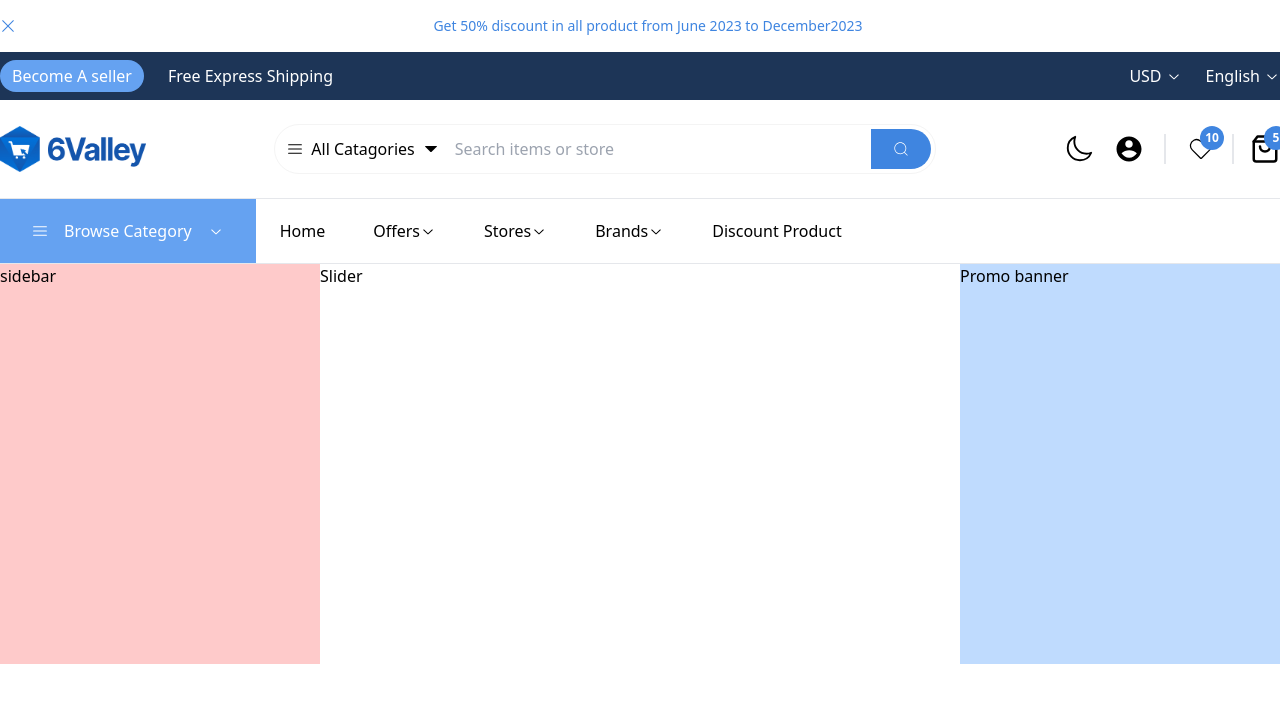
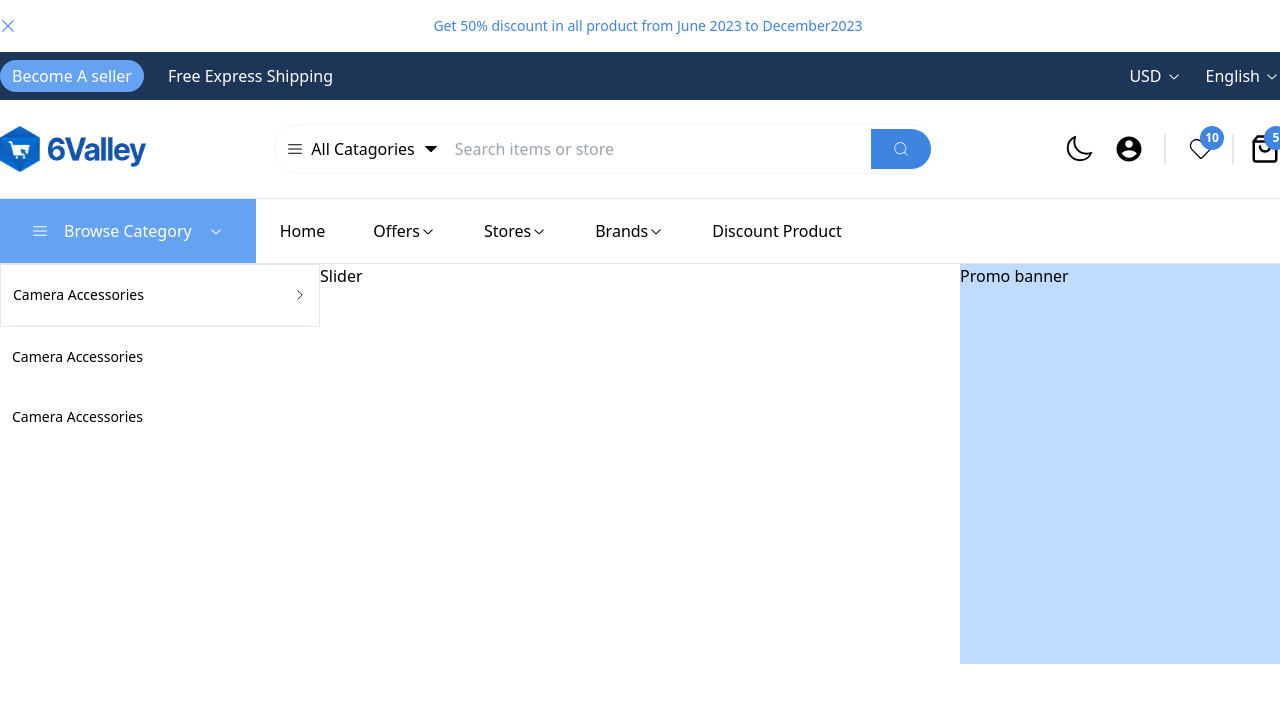
Before and after one commit to amin-ruhul/e-com-template, a Next.js app: page / in a window 1280 px wide. Shown: the top 702 px of the page. Built offline with nearby package versions, Linux system fonts and the light colour scheme.

Commit message:
Design 2 lavel side menu

```diff
--- /dev/null
+++ b/components/data-display/icons/chevron-right/index.jsx
@@ -0,0 +1,24 @@
+import React from "react";
+
+function ChevronRight() {
+  return (
+    <svg
+      stroke="currentColor"
+      fill="none"
+      strokeWidth="1.5"
+      viewBox="0 0 24 24"
+      aria-hidden="true"
+      height="1em"
+      width="1em"
+      xmlns="http://www.w3.org/2000/svg"
+    >
+      <path
+        strokeLinecap="round"
+        strokeLinejoin="round"
+        d="M8.25 4.5l7.5 7.5-7.5 7.5"
+      ></path>
+    </svg>
+  );
+}
+
+export default ChevronRight;
--- a/components/navigation/mega-drop-down/index.jsx
+++ b/components/navigation/mega-drop-down/index.jsx
@@ -4,7 +4,7 @@ import PropTypes from "prop-types";
 
 function MegaDropDown({ dropDownData }) {
   return (
-    <section className="min-w-[25rem] columns-2 space-y-5 rounded-b-md border bg-white p-4">
+    <section className="z-50 min-w-[25rem] columns-2 space-y-5 rounded-b-md border bg-white p-4">
       {dropDownData.map((dropDown) => (
         <div key={dropDown.slug}>
           <Link href={`/${dropDown.slug}`}>
--- /dev/null
+++ b/components/navigation/side-menu/index.jsx
@@ -0,0 +1,61 @@
+import React from "react";
+import ChevronRight from "@/components/data-display/icons/chevron-right";
+import { motion } from "framer-motion";
+import SubMenu from "./sub-menu";
+
+function SideMenu() {
+  const animateVariation = {
+    initial: {
+      x: 350,
+      opacity: 0,
+      transition: {
+        duration: 0.3,
+      },
+      transitionEnd: {
+        display: "none",
+      },
+    },
+    animate: {
+      display: "block",
+      x: 371,
+      opacity: 1,
+      transition: {
+        duration: 0.3,
+      },
+    },
+  };
+
+  return (
+    <div>
+      <ul className=" text-sm font-light">
+        <motion.li
+          initial="initial"
+          animate="initial"
+          exit="exit"
+          whileHover="animate"
+          className="relative cursor-pointer border px-3"
+        >
+          <div className="flex items-center justify-between border-b border-secondary py-5">
+            <p>Camera Accessories</p>
+            <ChevronRight />
+          </div>
+
+          <motion.div
+            className="absolute top-0 z-50 bg-white shadow-sm"
+            variants={animateVariation}
+          >
+            <SubMenu />
+          </motion.div>
+        </motion.li>
+        <li className="px-3 py-5">
+          <p>Camera Accessories</p>
+        </li>
+        <li className="px-3 py-5">
+          <p>Camera Accessories</p>
+        </li>
+      </ul>
+    </div>
+  );
+}
+
+export default SideMenu;
--- /dev/null
+++ b/components/navigation/side-menu/sub-menu/index.jsx
@@ -0,0 +1,17 @@
+import React from "react";
+import ChevronRight from "@/components/data-display/icons/chevron-right";
+
+function SubMenu() {
+  return (
+    <ul className="rounded-md">
+      <li className="w-[300px] cursor-pointer rounded-md border px-3">
+        <div className="flex items-center justify-between border-b border-secondary py-5">
+          <p>Camera Accessories</p>
+          <ChevronRight />
+        </div>
+      </li>
+    </ul>
+  );
+}
+
+export default SubMenu;
--- a/pages/index.js
+++ b/pages/index.js
@@ -1,10 +1,14 @@
+import ChevronRight from "@/components/data-display/icons/chevron-right";
 import Layout from "@/components/layout";
+import SideMenu from "@/components/navigation/side-menu";
 
 export default function Home() {
   return (
     <div className="flex min-h-[50vh] justify-center bg-secondary">
       <div className="container grid bg-white lg:grid-cols-4">
-        <div className="hidden bg-red-200 lg:block">sidebar</div>
+        <div className="hidden lg:block">
+          <SideMenu />
+        </div>
         <div className="col-span-2">Slider</div>
         <div className="hidden bg-blue-200 lg:block">Promo banner</div>
       </div>
```
